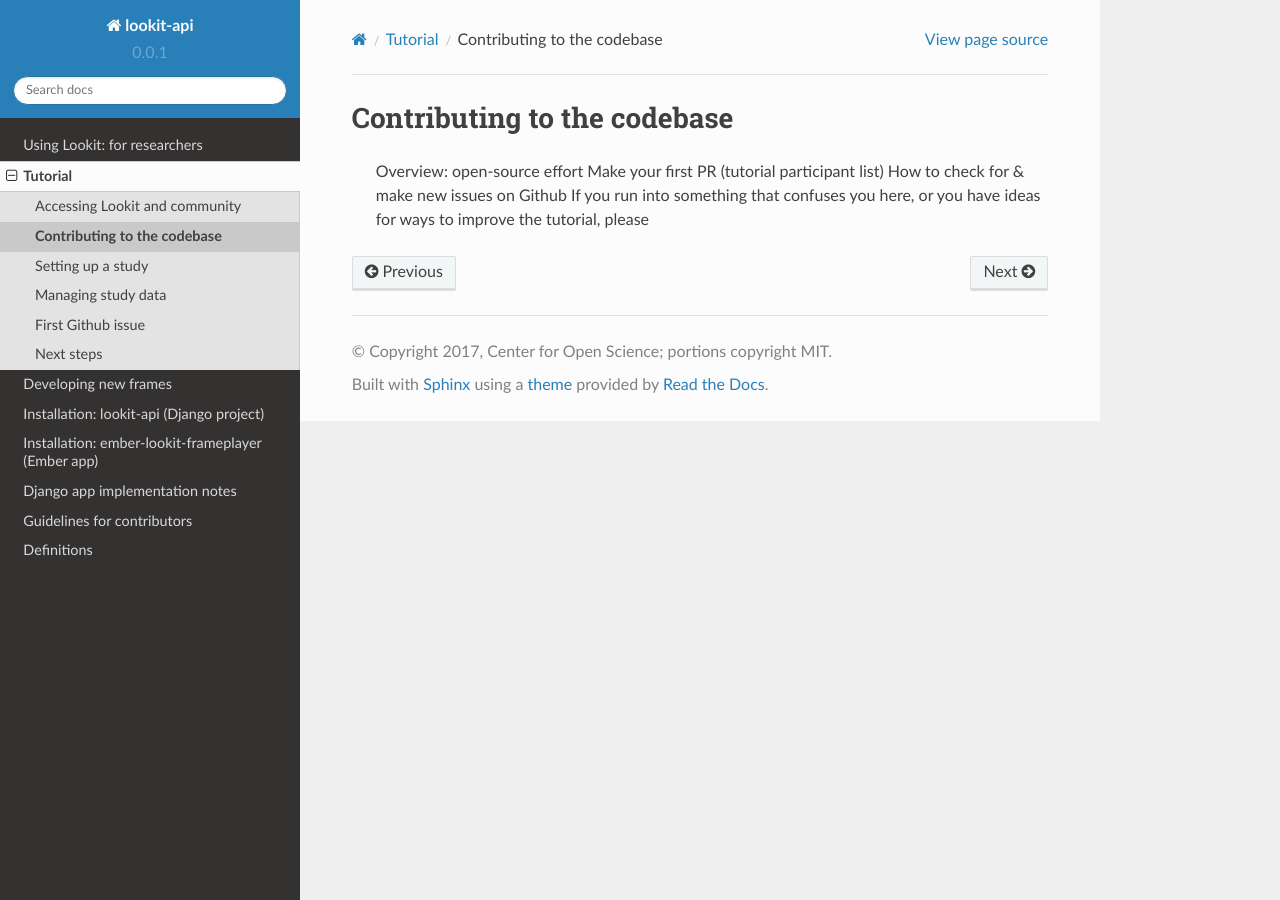
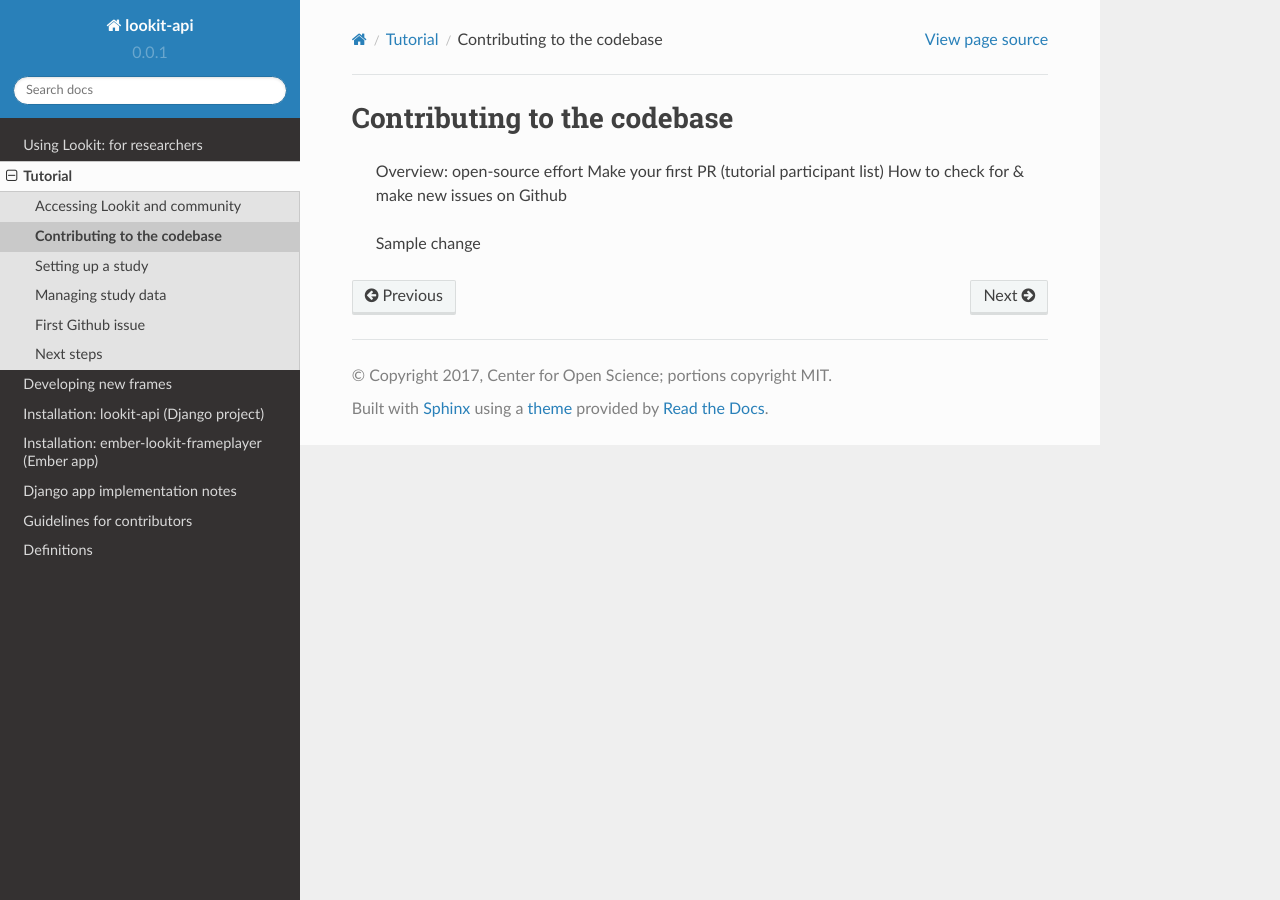
Before and after one commit to lookit/lookit-docs, a Sphinx documentation site: the page built from docs/source/tutorial-contributing.rst, in a window 1280 px wide. Built offline with Sphinx 7.4.7 and the Read the Docs theme 2.0.0, drawn with Linux system fonts in a browser that asks for light colours.

Commit message:
Example change to get screenshots for tutorial

```diff
--- a/docs/source/tutorial-contributing.rst
+++ b/docs/source/tutorial-contributing.rst
@@ -5,4 +5,5 @@ Contributing to the codebase
     Overview: open-source effort
     Make your first PR (tutorial participant list)
     How to check for & make new issues on Github
-    If you run into something that confuses you here, or you have ideas for ways to improve the tutorial, please
+
+    Sample change
```
